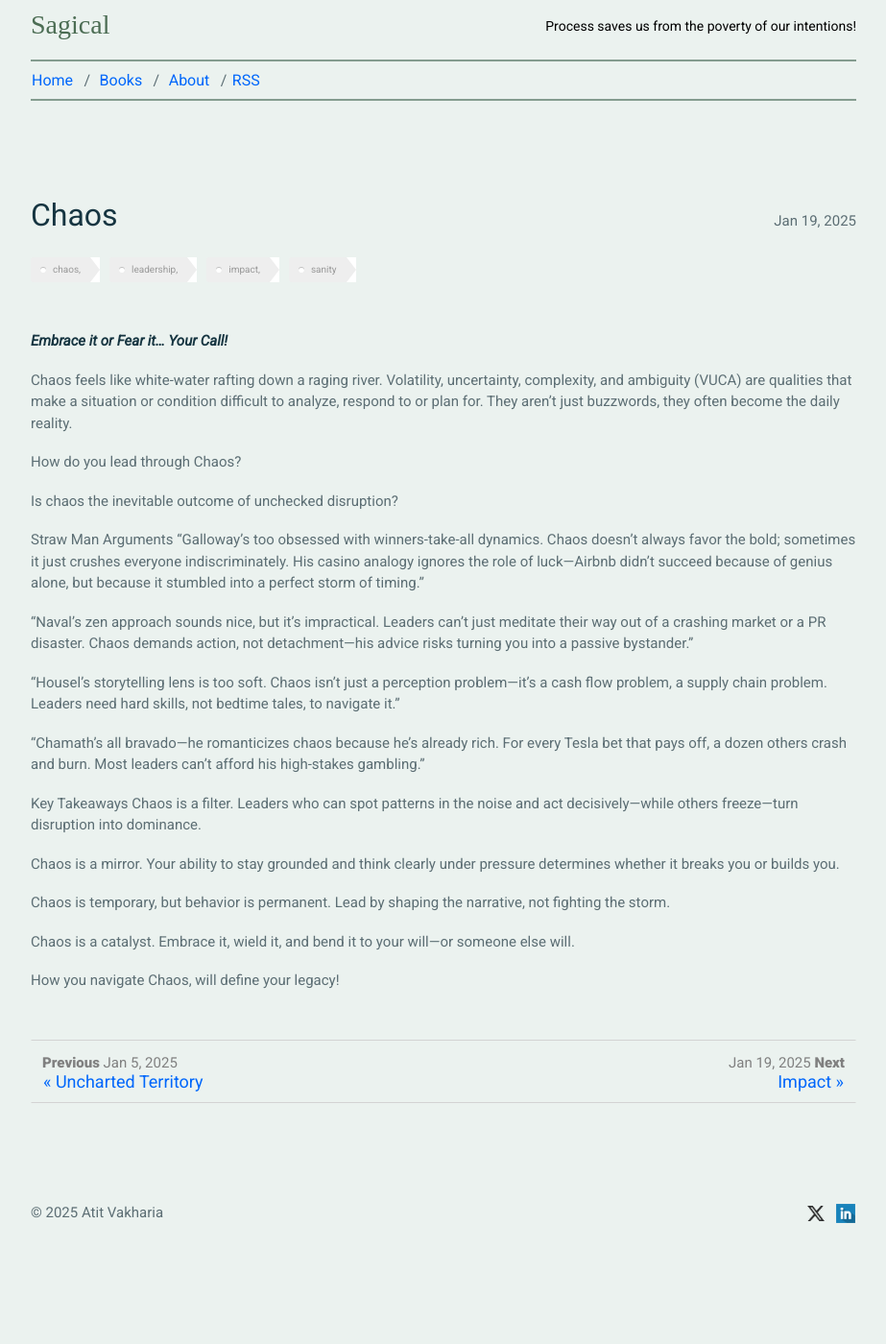
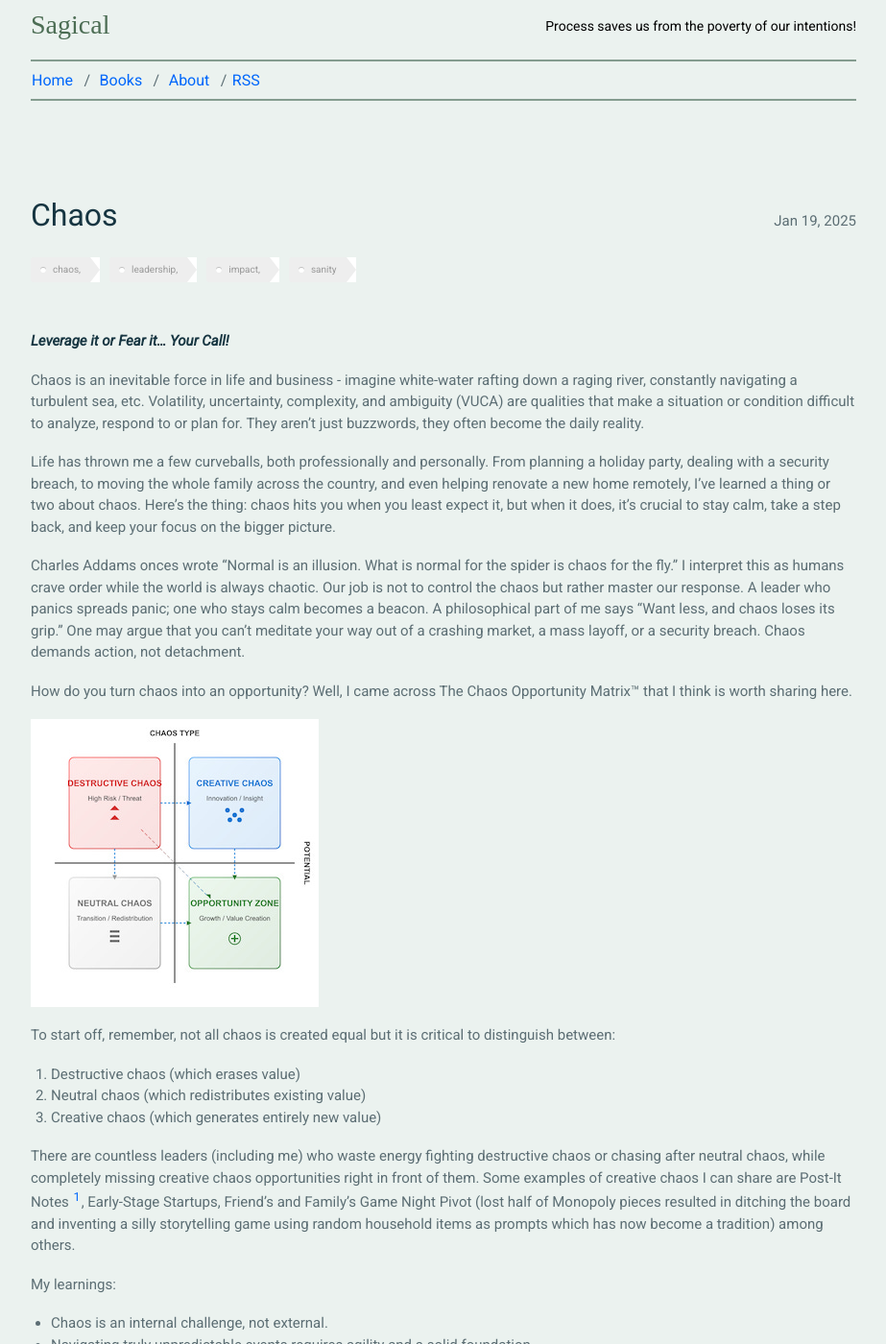
Before and after one commit to mkchoi212/paper-jekyll-theme, a Jekyll site: the page built from _posts/2025-04-25-chaos.md, in a window 1280 px wide and 1400 px high. Shown: the whole window at 96% size, without its empty margins (178-1101 px from the left). Built offline with Jekyll 4.4.1, drawn with Linux system fonts in a browser that asks for light colours; some of the changed text lies outside the part shown.

Commit message:
Update 2025-04-25-chaos.md

```diff
--- a/_posts/2025-04-25-chaos.md
+++ b/_posts/2025-04-25-chaos.md
@@ -7,15 +7,33 @@ tags: chaos, leadership, impact, sanity
 comments: true
 ---
 
-***Embrace it or Fear it... Your Call!***
+***Leverage it or Fear it... Your Call!***
 
-Chaos feels like white-water rafting down a raging river. Volatility, uncertainty, complexity, and ambiguity (VUCA) are qualities that make a situation or condition difficult to analyze, respond to or plan for. They aren't just buzzwords, they often become the daily reality.
+Chaos is an inevitable force in life and business - imagine white-water rafting down a raging river, constantly navigating a turbulent sea, etc. Volatility, uncertainty, complexity, and ambiguity (VUCA) are qualities that make a situation or condition difficult to analyze, respond to or plan for. They aren't just buzzwords, they often become the daily reality.
 
-How do you lead through Chaos?
+Life has thrown me a few curveballs, both professionally and personally. From planning a holiday party, dealing with a security breach, to moving the whole family across the country, and even helping renovate a new home remotely, I’ve learned a thing or two about chaos. Here’s the thing: chaos hits you when you least expect it, but when it does, it’s crucial to stay calm, take a step back, and keep your focus on the bigger picture.
 
-Is chaos the inevitable outcome of unchecked disruption?
+Charles Addams onces wrote “Normal is an illusion. What is normal for the spider is chaos for the fly.” I interpret this as humans crave order while the world is always chaotic. Our job is not to control the chaos but rather master our response. A leader who panics spreads panic; one who stays calm becomes a beacon. A philosophical part of me says "Want less, and chaos loses its grip." One may argue that you can't meditate your way out of a crashing market, a mass layoff, or a security breach. Chaos demands action, not detachment.
 
-Straw Man Arguments
+How do you turn chaos into an opportunity? Well, I came across The Chaos Opportunity Matrix™ that I think is worth sharing here.
+
+![_config.yml]({{ site.baseurl }}/assets/The Chaos Opportunity Matrix.jpg)
+
+To start off, remember, not all chaos is created equal but it is critical to distinguish between:
+1. Destructive chaos (which erases value)
+2. Neutral chaos (which redistributes existing value)
+3. Creative chaos (which generates entirely new value)
+
+There are countless leaders (including me) who waste energy fighting destructive chaos or chasing after neutral chaos, while completely missing creative chaos opportunities right in front of them. Some examples of creative chaos I can share are Post-It Notes [^1], Early-Stage Startups, Friend's and Family's Game Night Pivot (lost half of Monopoly pieces resulted in ditching the board and inventing a silly storytelling game using random household items as prompts which has now become a tradition) among others.
+
+My learnings:
+- Chaos is an internal challenge, not external.
+- Navigating truly unpredictable events requires agility and a solid foundation.
+- How you lead through Chaos defines your legacy (no pressure :))
+
+As a leader, I'd urge focusing on creating a resilient team and cultivating antifragile individuals who can thrive in unpredictable environments.
+
+***Straw Man Arguments***
 "Galloway’s too obsessed with winners-take-all dynamics. Chaos doesn’t always favor the bold; sometimes it just crushes everyone indiscriminately. His casino analogy ignores the role of luck—Airbnb didn’t succeed because of genius alone, but because it stumbled into a perfect storm of timing."
 
 
@@ -28,13 +46,17 @@ Straw Man Arguments
 "Chamath’s all bravado—he romanticizes chaos because he’s already rich. For every Tesla bet that pays off, a dozen others crash and burn. Most leaders can’t afford his high-stakes gambling."
 
 
-Key Takeaways
-Chaos is a filter. Leaders who can spot patterns in the noise and act decisively—while others freeze—turn disruption into dominance.
+***Key Takeaways***
+- Chaos is a filter. Leaders who can spot patterns in the noise and act decisively—while others freeze—turn disruption into dominance.
+- Chaos is a mirror. Your ability to stay grounded and think clearly under pressure determines whether it breaks you or builds you.
+- Chaos is temporary, but behavior is permanent. Lead by shaping the narrative, not fighting the storm.
+- Focus on building strong foundations that can absorb shocks. Communicate honestly about uncertainty and acknowledge the emotional toll of chaos on your team.
+- Chaos often clears the playing field, creating opportunities for those with strong foundations and the courage to act decisively. Focus on building enduring assets – brand, talent, efficient operations – that can weather any storm. Don't mistake motion for progress; focus on the signals amidst the noise.
 
-Chaos is a mirror. Your ability to stay grounded and think clearly under pressure determines whether it breaks you or builds you.
+True leadership lies in empowering individuals and fostering a culture of adaptability, where learning and evolution are constant.
 
-Chaos is temporary, but behavior is permanent. Lead by shaping the narrative, not fighting the storm.
+Don't just be comfortable with chaos, actively seek it out. Leverage a framework like The Chaos Opportunity Matrix™ to identify a pattern that separates you from others and helps you exponentially grow during periods of intense disruption.
 
-Chaos is a catalyst. Embrace it, wield it, and bend it to your will—or someone else will.
+![_config.yml]({{ site.baseurl }}/assets/Leading Through Chaos.png)
 
-How you navigate Chaos, will define your legacy!
+[^1]: https://www.post-it.com/3M/en_US/post-it/contact-us/about-us/
```
